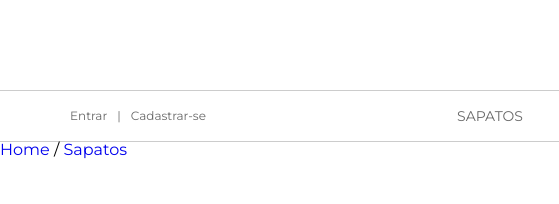
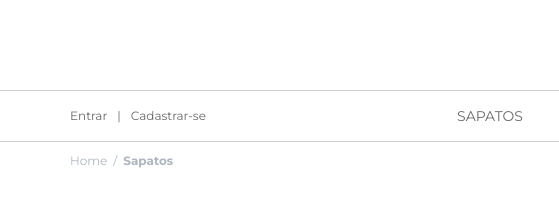
Before and after one commit to jotahdavid/original.io, a plain HTML site: page index.html in a window 1280 px wide. Shown: the full height of the page, 0-559 px from the left. Drawn offline with Linux system fonts and the light colour scheme.

Commit message:
:sparkles: feat: breadcrumb styles

```diff
--- a/index.html
+++ b/index.html
@@ -70,9 +70,9 @@
 
     <main class="main">
       <header class="breadcrumb">
-        <a href="#" class="breadcrumb__link --before">Home</a>
+        <a href="#" class="breadcrumb__link">Home</a>
         /
-        <a href="/" class="breadcrumb__link --current">Sapatos</a>
+        <a href="./index.html" class="breadcrumb__link --current">Sapatos</a>
       </header>
     </main>
   </body>
--- /dev/null
+++ b/src/styles/sass/components/_breadcrumb.scss
@@ -0,0 +1,20 @@
+@use "../settings/" as *;
+@use "../tools/" as *;
+
+.breadcrumb {
+  display: flex;
+  align-items: center;
+
+  &, &__link {
+    font-size: rem(12);
+    color: map-get($colors, blue-gray);
+  }
+
+  &__link {
+    padding: rem(4) rem(6);
+  }
+
+  &__link.--current {
+    font-weight: map-get($font-bold, bold);
+  }
+}
--- a/src/styles/sass/components/_index.scss
+++ b/src/styles/sass/components/_index.scss
@@ -2,3 +2,4 @@
 @forward "./account-field";
 @forward "./search";
 @forward "./purchases";
+@forward "./breadcrumb";
--- a/src/styles/sass/objects/_index.scss
+++ b/src/styles/sass/objects/_index.scss
@@ -1 +1,2 @@
 @forward "./header";
+@forward "./main";
--- /dev/null
+++ b/src/styles/sass/objects/_main.scss
@@ -0,0 +1,10 @@
+@use "../tools/" as *;
+
+.main {
+  width: 90%;
+  margin: 0 auto;
+
+  > .breadcrumb {
+    height: rem(38);
+  }
+}
--- a/src/styles/sass/settings/_colors.scss
+++ b/src/styles/sass/settings/_colors.scss
@@ -9,6 +9,7 @@ $colors: (
     700: hsl(0, 0%, 41%)
   ),
   blue: hsl(223, 31%, 52%),
+  blue-gray: hsl(215, 13%, 72%),
   cyan: hsl(202, 47%, 31%),
   orange: hsl(15, 61%, 66%),
   purple: hsl(328, 90%, 35%),
```
Also changed, not shown: src/styles/main.css.
